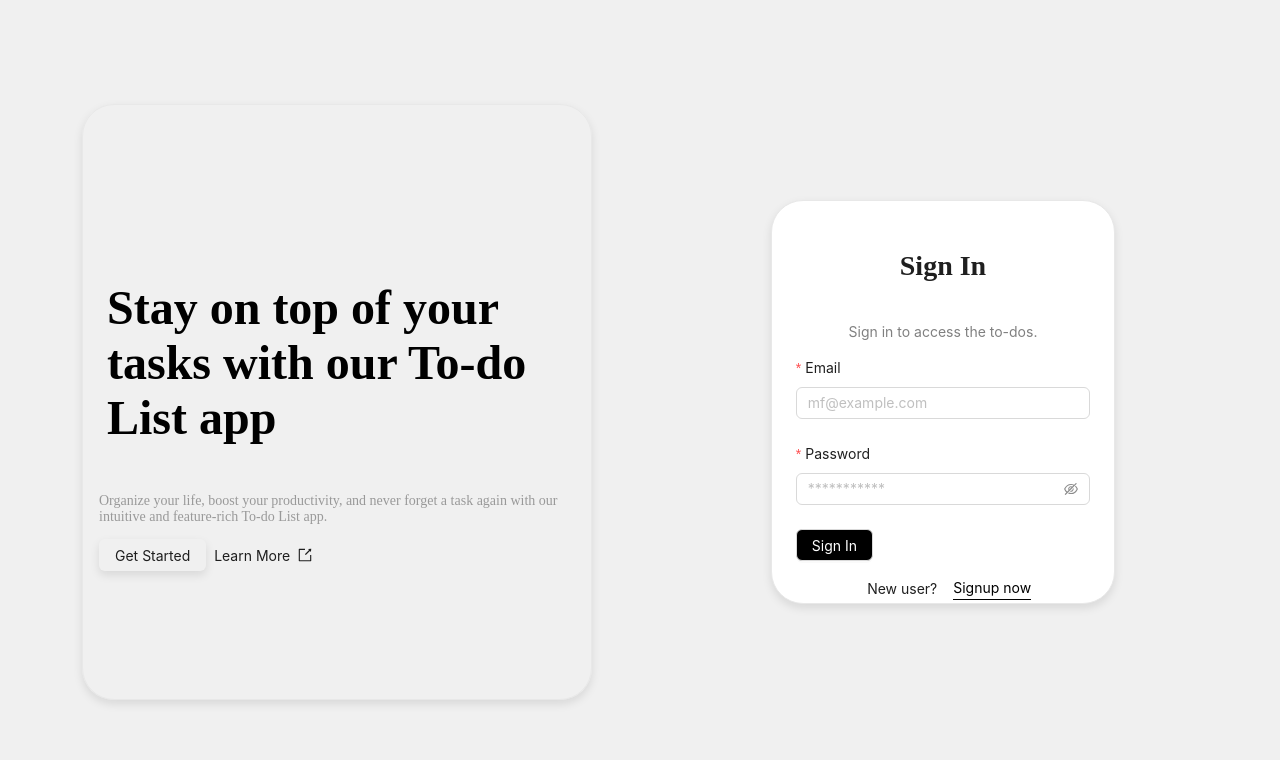
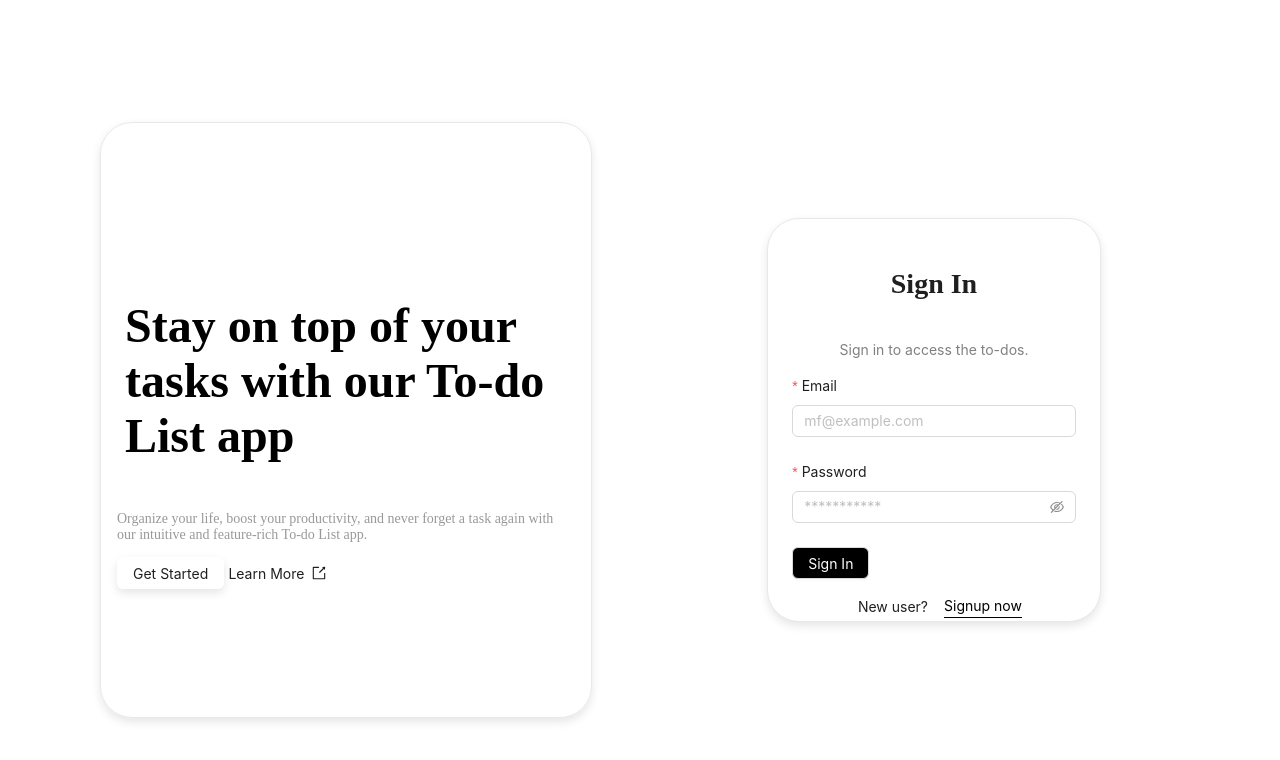
Before and after one commit to Tsurya06/To-do-App-Frontend, a React (Vite) app: page /login in a window 1280 px wide. Shown: the top 760 px of the page. Built offline with nearby package versions, Linux system fonts and the light colour scheme; no server answers.

Commit message:
updated css

```diff
--- a/src/components/navbar/Navbar.css
+++ b/src/components/navbar/Navbar.css
@@ -1,4 +1,4 @@
 .navbar-laybout{
     background-color: white;
-    height: 3.5rem;
+    height: 2.5rem;
 }
--- a/src/components/navbar/Navbar.tsx
+++ b/src/components/navbar/Navbar.tsx
@@ -17,9 +17,9 @@ export default function Navbar() {
             textAnchor="Todo Icon"
             xmlns="http://www.w3.org/2000/svg"
             width="100"
-            height="47"
+            height="35"
             fill="none"
-            viewBox="0 0 50 500"
+            viewBox="0 0 1200 500"
             id="to-do-list"
           >
             <path
@@ -97,8 +97,8 @@ export default function Navbar() {
               }
             });
           }}
-          style={{backgroundColor:'white', color:'black',border:'1px solid gray'}}
-          icon={<LogoutOutlined />} type="primary"
+          style={{backgroundColor:'white', color:'black',border:'1px solid gray', marginTop:'2px'}}
+          icon={<LogoutOutlined />}
           />
         </Col>
         </Row>
--- a/src/components/sidebar/Sidebar.css
+++ b/src/components/sidebar/Sidebar.css
@@ -1,13 +1,15 @@
 .custom-sider {
-  height: calc(100vh - 3.5rem) !important;
+  height: calc(100vh - 4.5rem) !important;
+  /* border: 2px solid green; */
 }
 .custom-trigger {
-    height: 48px;
+    height: 30px;
     width: 100%;
     position: absolute;
     bottom: 0;
     cursor: pointer;
     border-radius: 2px;
+    align-content: end;
 }
 
 .custome-side-menu {
@@ -19,7 +21,7 @@
 }
 
 .content-outer-div {
-  height: calc(100vh - 3.5rem);
+  height: calc(100vh - 4.5rem);
   width: 100%;
   overflow-y: scroll;
 }
--- a/src/components/sidebar/Sidebar.tsx
+++ b/src/components/sidebar/Sidebar.tsx
@@ -81,7 +81,7 @@ export default function Sidebar (){
             selectedKeys={[currentKey]}
             mode="inline"
             items={items}
-            style={{backgroundColor:'white', boxShadow:'0 4px 10px rgba(0, 0, 0, 0.1)', color:'black'}}
+            style={{backgroundColor:'white', color:'black'}}
             />
           <div
             className="custom-trigger"
--- a/src/index.css
+++ b/src/index.css
@@ -1,7 +1,9 @@
 body{
-    background-color: #f0f0f0;
-    font-family: 'Roboto', sans-serif;
+    box-sizing: border-box;
+    height: 100vh;
+    padding: 20px;
     margin: 0;
-    padding: 2px;
-    box-sizing: border-box;
+    overflow: auto;
+    border-radius: 20px;
+    /* background-color: #f0f0f0; */
 }
--- a/src/pages/todo/styles.css
+++ b/src/pages/todo/styles.css
@@ -1,8 +1,8 @@
-.dark-mode .card {
+/* .dark-mode .card {
   background-color:rgb(24, 26, 27);
   color: #bfbdbd;
   border: 1px solid #36353f;
-  height: 90vh;
+  height: calc(100vh - 3.5rem) !important;
 }
 .card {
   height: 90vh;
@@ -67,4 +67,4 @@
 
 .dark-mode .ant-table-wrapper .ant-table-tbody .ant-table-row>.ant-table-cell-row-hover {
   background-color: rgb(37, 38, 39);
-}
+} */
```
Also changed, not shown: src/logo.svg (deleted), 14 other files (tests, documents, lock files or other folders).
